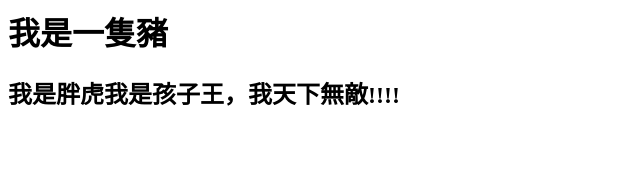
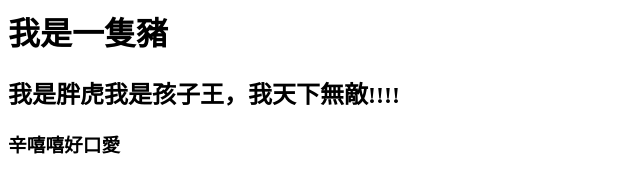
Before and after one commit to Lun0903/lun.github.io, a plain HTML site: page index.html in a window 1280 px wide. Shown: the whole page, without its empty margins (0-640 px from the left). Drawn offline with Linux system fonts and the light colour scheme.

Commit message:
Update index.html

```diff
--- a/index.html
+++ b/index.html
@@ -1,2 +1,3 @@
 <h1>我是一隻豬</h1>
 <h2>我是胖虎我是孩子王，我天下無敵!!!!</h2>
+<h3>辛嘻嘻好口愛</h3>
```
